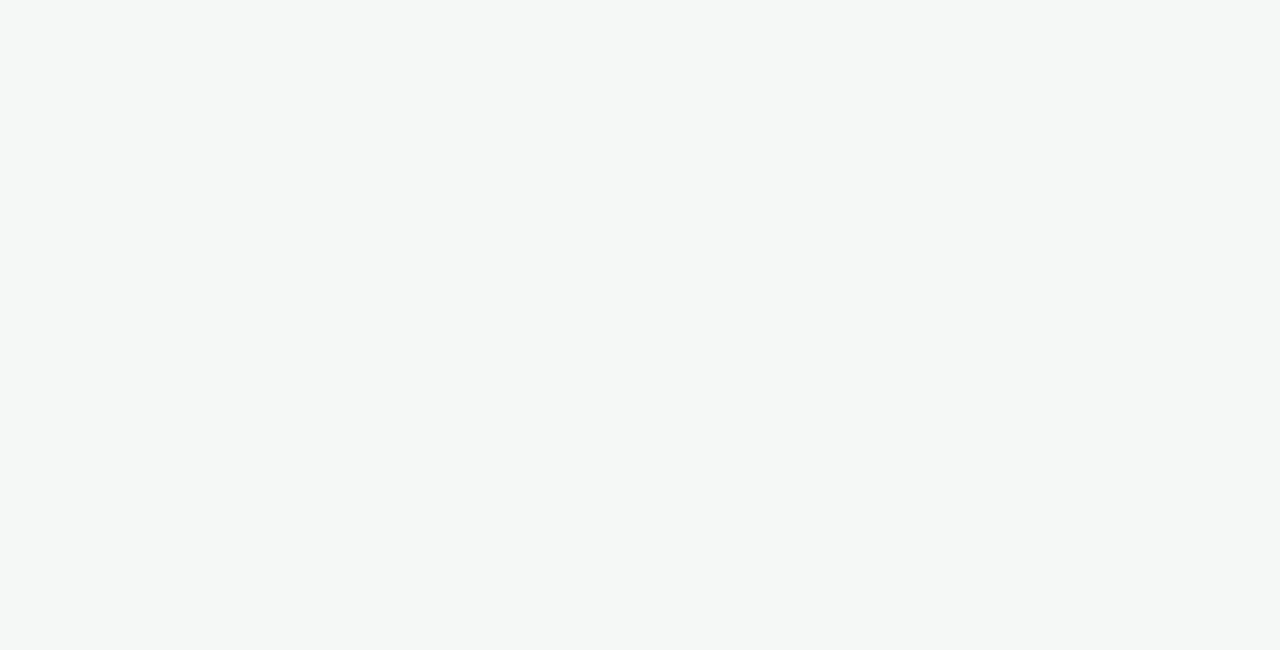
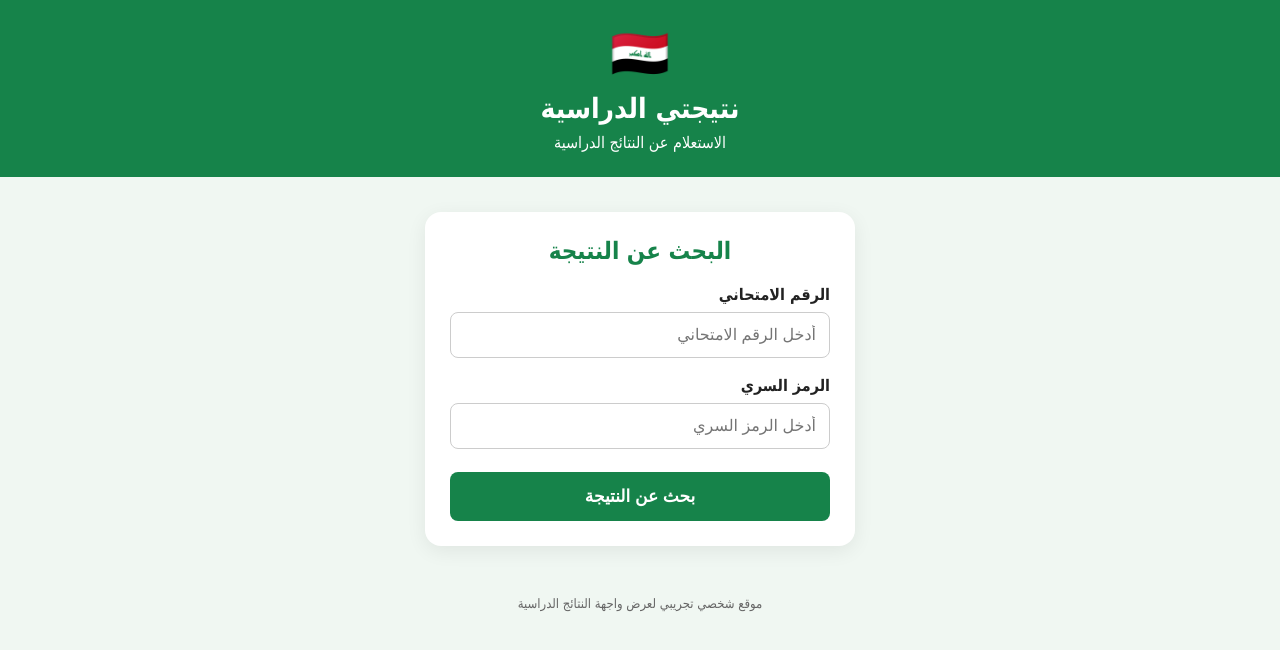
Before and after one commit to lys431597-dev/natijati, a plain HTML site: page index.html in a window 1280 px wide. Drawn offline with Linux system fonts and the light colour scheme.

Commit message:
Update index.html.

```diff
--- a/index.html
+++ b/index.html
@@ -5,48 +5,152 @@
   <meta name="viewport" content="width=device-width, initial-scale=1.0">
   <title>نتيجتي الدراسية</title>
   <style>
+    * {
+      box-sizing: border-box;
+    }
+
     body {
       margin: 0;
       font-family: Tahoma, Arial, sans-serif;
-background: #f5f8f6;
-color: #173d2c;
+      background: #f0f7f2;
+      color: #222;
+      min-height: 100vh;
     }
+
     header {
-background: #087044;
+      background: #16834a;
       color: white;
-padding: 22px 12px;
       text-align: center;
-border-bottom: 5px solid #d5a928;
+      padding: 25px 15px;
     }
+
     .flag {
-display: inline-block;
-width: 72px;
+      font-size: 48px;
       margin-bottom: 10px;
-border-radius: 3px;
-overflow: hidden;
-font-weight: bold;
-font-size: 11px;
     }
-.flag div { height: 18px; }
-.red { background: #ce2028; }
-.white { background: white; color: #087044; }
-.black { background: #171717; }
-main {
+
+    header h1 {
+      margin: 8px 0;
+      font-size: 28px;
+    }
+
+    header p {
+      margin: 8px 0 0;
+    }
+
+    .container {
+      width: 90%;
       max-width: 430px;
       margin: 35px auto;
-padding: 0 16px;
+      padding: 25px;
+      background: white;
+      border-radius: 16px;
+      box-shadow: 0 5px 20px #00000012;
     }
-.card {
-background: white;
-padding: 25px 20px;
-border-radius: 16px;
-border: 1px solid #d5e5dc;
-box-shadow: 0 0px 25px #123b2410;
+
+    h2 {
+      text-align: center;
+      color: #16834a;
+      margin-top: 0;
     }
-h2 { text-align: center; color: #087044; }
-p { text-align: center; color: #62766a; line-height: 1.8; }
+
     label {
       display: block;
       margin: 18px 0 8px;
-font-weight: 1px solid #8d0c2;
-/* باقي الكود */
+      font-weight: bold;
+    }
+
+    input {
+      width: 100%;
+      padding: 13px;
+      border: 1px solid #ccc;
+      border-radius: 8px;
+      font-size: 16px;
+      outline-color: #16834a;
+    }
+
+    button {
+      width: 100%;
+      margin-top: 23px;
+      padding: 14px;
+      background: #16834a;
+      color: white;
+      border: none;
+      border-radius: 8px;
+      font-size: 17px;
+      font-weight: bold;
+      cursor: pointer;
+    }
+
+    button:hover {
+      background: #106638;
+    }
+
+    #message {
+      display: none;
+      margin-top: 18px;
+      padding: 13px;
+      background: #fff4d8;
+      color: #745400;
+      border-radius: 8px;
+      line-height: 1.8;
+      text-align: center;
+    }
+
+    footer {
+      text-align: center;
+      color: #666;
+      font-size: 13px;
+      padding: 15px;
+    }
+  </style>
+</head>
+<body>
+
+  <header>
+    <div class="flag">🇮🇶</div>
+    <h1>نتيجتي الدراسية</h1>
+    <p>الاستعلام عن النتائج الدراسية</p>
+  </header>
+
+  <main class="container">
+    <h2>البحث عن النتيجة</h2>
+
+    <form id="resultForm">
+      <label for="examNumber">الرقم الامتحاني</label>
+      <input
+        type="text"
+        id="examNumber"
+        placeholder="أدخل الرقم الامتحاني"
+        required
+      >
+
+      <label for="secretCode">الرمز السري</label>
+      <input
+        type="password"
+        id="secretCode"
+        placeholder="أدخل الرمز السري"
+        required
+      >
+
+      <button type="submit">بحث عن النتيجة</button>
+    </form>
+
+    <div id="message">
+      هذه نسخة تجريبية من الموقع، ولم يتم ربطها بقاعدة بيانات النتائج.
+    </div>
+  </main>
+
+  <footer>
+    موقع شخصي تجريبي لعرض واجهة النتائج الدراسية
+  </footer>
+
+  <script>
+    document.getElementById("resultForm").addEventListener("submit", function(event) {
+      event.preventDefault();
+      document.getElementById("message").style.display = "block";
+    });
+  </script>
+
+</body>
+</html>
```
Lines whose indentation alone changed are shown as unchanged.
